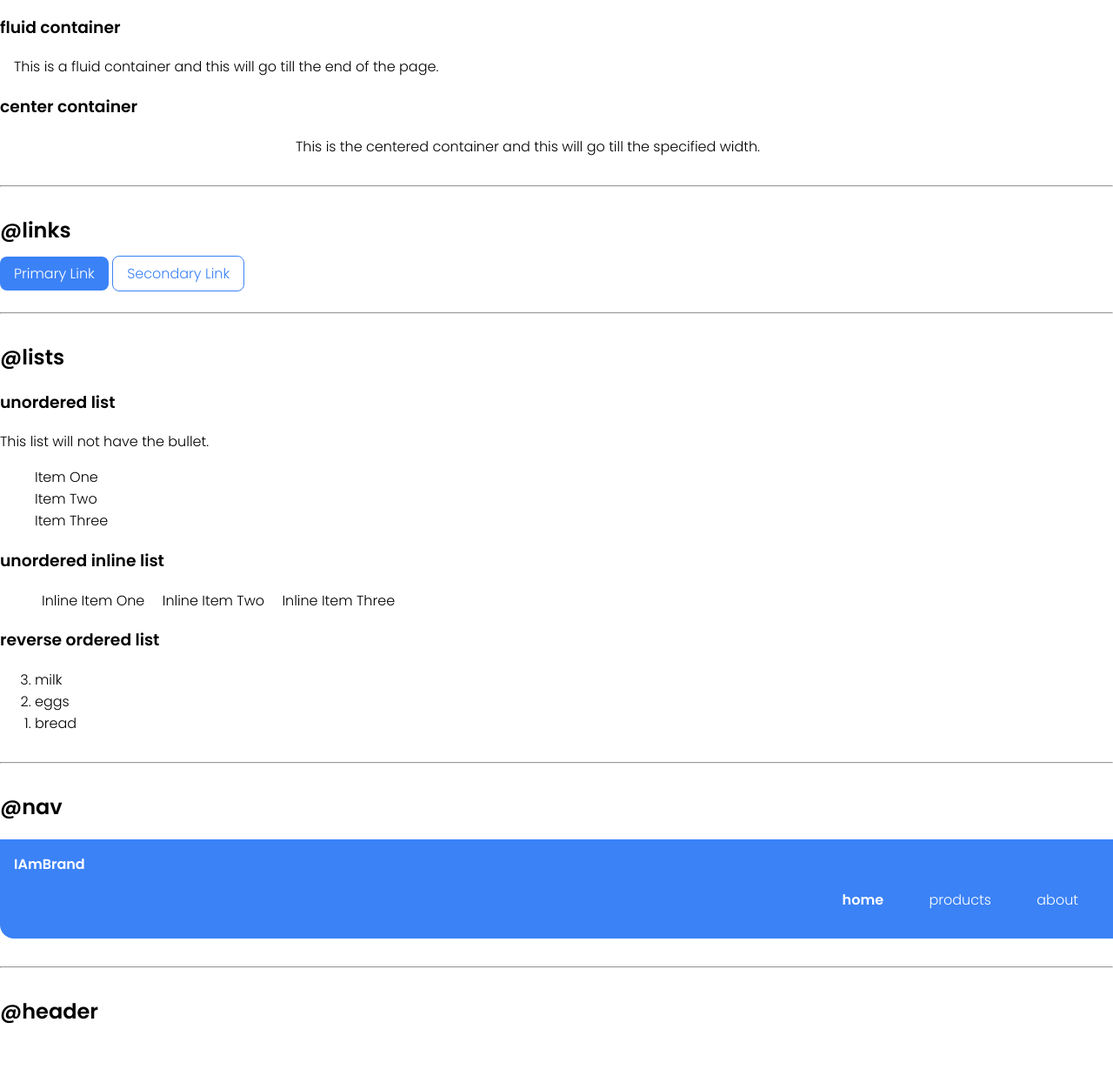
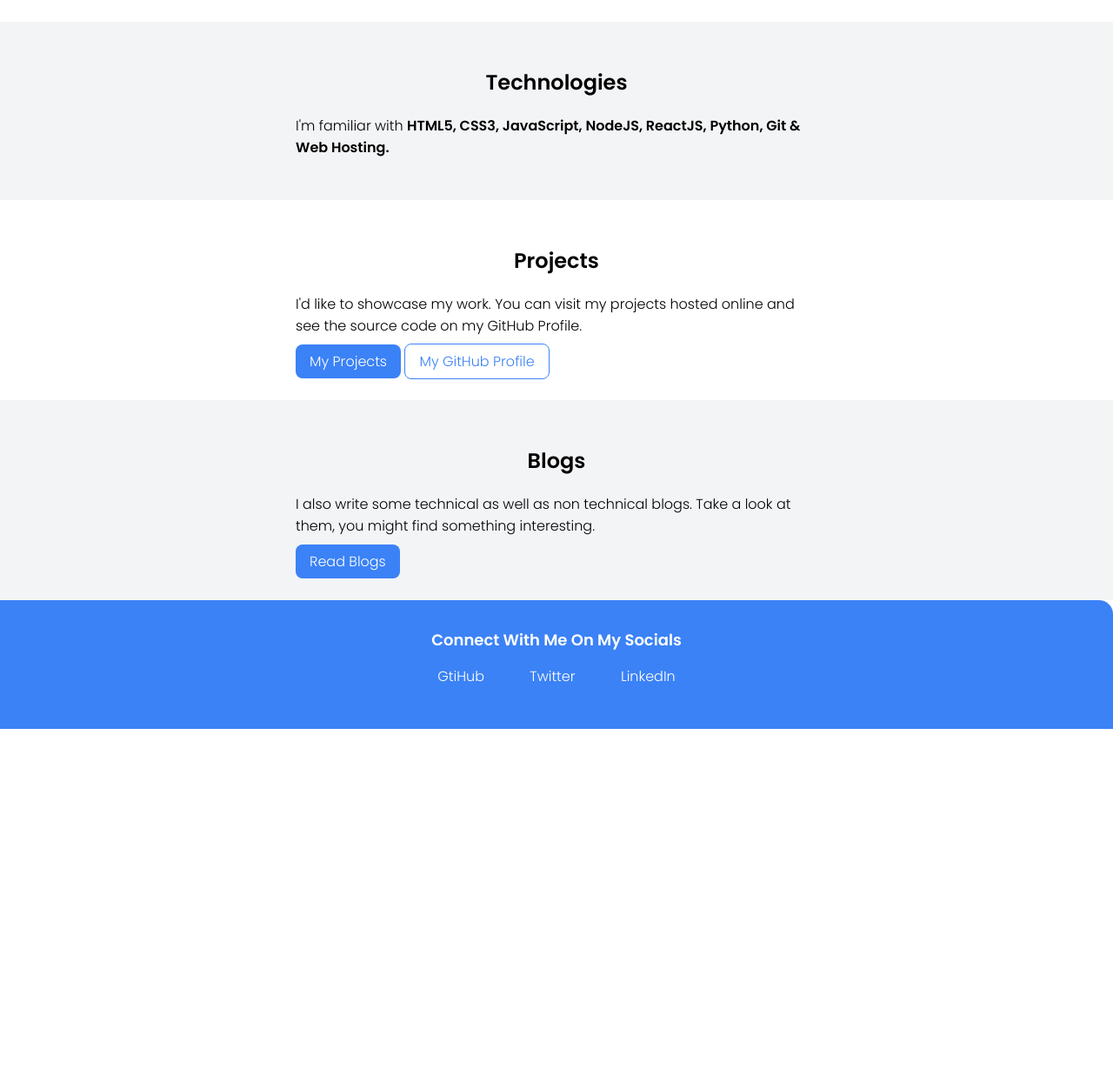
Before and after one commit to ChhikaraBRUH/neoG-Components-Library, a plain HTML site: page index.html in a window 1280 px wide. Shown: the part 574-1803 px from the top of the page at 87% size. After the commit the page ends 1412 px from the top, so only its background shows below. Drawn offline with Linux system fonts and the light colour scheme.

Commit message:
create components.html file

```diff
--- a/index.html
+++ b/index.html
@@ -5,132 +5,72 @@
     <meta charset="UTF-8">
     <meta http-equiv="X-UA-Compatible" content="IE=edge">
     <meta name="viewport" content="width=device-width, initial-scale=1.0">
-    <title>Component Library</title>
-    <link href="styles.css" rel="stylesheet" />
+    <title>Home | Chaitanya</title>
+    <link href="/styles.css" rel="stylesheet" />
 </head>
 
 <body>
-    <h1>chaitanya's component library</h1>
-    <p>I am attending neog.camp and trying to make a component library which would make all my projects look good and
-        consistent.</p>
-    <hr>
-
-    <h2>@typography</h2>
-
-    <h1>This is the biggest heading.</h1>
-    <h2>This is the second biggest heading.</h2>
-    <p>This is paragraph text. This is free flowing and it wraps around just like a paragraph as well.</p>
-    <p>This paragraph will have <strong>bold</strong> text.</p>
-    <small>This is the small text.</small>
-    <hr>
-
-    <h2>@containers</h2>
-
-    <h3>fluid container</h3>
-    <div class="container container-fluid">This is a fluid container and this will go till the end of the page.</div>
-
-    <h3>center container</h3>
-    <div class="container container-center">This is the centered container and this will go till the specified width.
-    </div>
-
-    <hr>
-
-    <h2>@links</h2>
-
-    <a class="link link-primary" href="/">Primary Link</a>
-    <a class="link link-secondary" href="/">Secondary Link</a>
-    <hr>
-
-    <h2>@lists</h2>
-
-    <h3>unordered list</h3>
-    <p>This list will not have the bullet.</p>
-    <ul class="list-non-bullet">
-        <li>Item One</li>
-        <li>Item Two</li>
-        <li>Item Three</li>
-    </ul>
-
-    <h3>unordered inline list</h3>
-    <ul class="list-non-bullet">
-        <li class="list-item-inline">Inline Item One</li>
-        <li class="list-item-inline">Inline Item Two</li>
-        <li class="list-item-inline">Inline Item Three</li>
-    </ul>
-
-    <h3>reverse ordered list</h3>
-    <ol reversed>
-        <li>milk</li>
-        <li>eggs</li>
-        <li>bread</li>
-    </ol>
-
-    <hr>
-
-    <h2>@nav</h2>
     <nav class="navigation container">
-        <div class="nav-brand">IAmBrand</div>
+        <div class="nav-brand">CHAITANYA CHHIKARA</div>
         <ul class="list-non-bullet nav-pills">
             <li class="list-item-inline">
-                <a class="link link-active" href="/">home</a>
+                <a class="link link-active" href="/">Home</a>
             </li>
             <li class="list-item-inline">
-                <a class="link" href="/">products</a>
+                <a class="link" href="/projects.html">Projects</a>
             </li>
             <li class="list-item-inline">
-                <a class="link" href="/">about</a>
+                <a class="link" href="/blogs.html">Blogs</a>
             </li>
         </ul>
     </nav>
 
-    <hr>
-
-    <h2>@header</h2>
     <header class="hero">
-        <img class="hero-img" src="images/portfolio-header-img1.svg">
-        <h1 class="hero-heading">Chaitanya Chhikara The <span style="color: var(--primary-color);">Web Developer</span>
+        <img class="hero-img" src="/images/portfolio-header-img1.svg">
+        <h1 class="hero-heading">Chaitanya Chhikara > The <span style="color: var(--primary-color);">Web
+                Developer</span>
         </h1>
     </header>
-    <hr>
 
-    <h2>@section</h2>
+    <section class="section ow">
+        <div class="container-center">
+            <h1>Technologies</h1>
+            <p>I'm familiar with <strong>HTML5, CSS3, JavaScript, NodeJS, ReactJS, Python, Git & Web Hosting.</strong>
+            </p>
+        </div>
+    </section>
+
     <section class="section">
         <div class="container-center">
-            <h1>white section</h1>
-            <p>We are an open community of developers building resources for a better Web, regardless of brand, browser,
-                or platform. Anyone can contribute and each person who does makes us stronger. Together we can continue
-                to drive innovation on the Web to serve the greater good. It starts here, with you.</p>
+            <h1>Projects</h1>
+            <p>I'd like to showcase my work. You can visit my projects hosted online and see the source code on my
+                GitHub Profile.</p>
+            <a class="link link-primary" href="/projects.html">My Projects</a>
+            <a class="link link-secondary" href="https://github.com/ChhikaraBRUH">My GitHub Profile</a>
         </div>
     </section>
 
     <section class="section ow">
         <div class="container-center">
-            <h1>off white section</h1>
-            <p>We are an open community of developers building resources for a better Web, regardless of brand, browser,
-                or platform. Anyone can contribute and each person who does makes us stronger. Together we can continue
-                to drive innovation on the Web to serve the greater good. It starts here, with you.</p>
+            <h1>Blogs</h1>
+            <p>I also write some technical as well as non technical blogs. Take a look at them, you might find something
+                interesting.</p>
+            <a class="link link-primary" href="/blogs.html">Read Blogs</a>
         </div>
     </section>
 
-    <hr>
-
-    <h2>@footer</h2>
     <footer class="footer">
-        <div class="footer-header">Some small heading inside footer.</div>
+        <div class="footer-header">Connect With Me On My Socials</div>
         <ul class="social-links list-non-bullet">
-            <li class="list-item-inline"><a class="link" href="/">socialOne</a></li>
-            <li class="list-item-inline"><a class="link" href="/">socialTwo</a></li>
-            <li class="list-item-inline"><a class="link" href="/">socialThree</a></li>
+            <li class="list-item-inline"><a class="link" href="https://github.com/ChhikaraBRUH">GtiHub</a></li>
+            <li class="list-item-inline"><a class="link" href="https://twitter.com/ChhikaraBRUH">Twitter</a></li>
+            <li class="list-item-inline"><a class="link"
+                    href="https://www.linkedin.com/in/chaitanyachhikara">LinkedIn</a></li>
         </ul>
     </footer>
 
 
 
-
-
-    <hr>
-
-    <!-- <div style="height: 30vh;"></div> -->
 </body>
 
 </html>
--- a/styles.css
+++ b/styles.css
@@ -128,6 +128,11 @@ hr {
     border-top-right-radius: 1rem;
 }
 
+.footer .footer-header {
+    font-weight: bold;
+    font-size: large;
+}
+
 .footer .link {
     color: white;
 }
```
Also changed, not shown: lib/components.html (added, +136 -0 lines).
